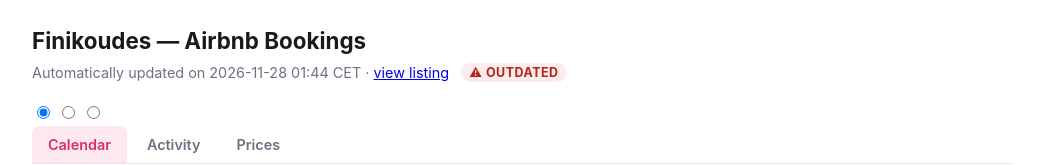
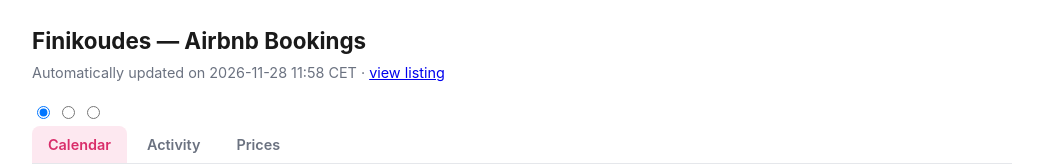
Before and after one commit to itymanuel/finikoudes-market-monitor-web, a plain HTML site: page my-apartment-report.html in a window 1280 px wide. Shown: the top 165 px of the page, without its empty margins (118-1161 px from the left). Drawn offline with Linux system fonts and the light colour scheme.

Commit message:
Actualiza my-apartment-report (2026-11-28T10:58Z)

```diff
--- a/my-apartment-report.html
+++ b/my-apartment-report.html
@@ -82,7 +82,7 @@
 <div class="wrap">
   <h1>Finikoudes — Airbnb Bookings</h1>
   <div class="sub">Automatically updated on
-    <span id="updated-at" data-generated-at="2026-11-28T00:44:26Z">2026-11-28 01:44 CET</span>
+    <span id="updated-at" data-generated-at="2026-11-28T10:58:43Z">2026-11-28 11:58 CET</span>
     · <a href="https://www.airbnb.es/rooms/978335935670685377">view listing</a>
     <span id="outdated-badge" class="outdated-badge">&#9888; OUTDATED</span>
   </div>
```
